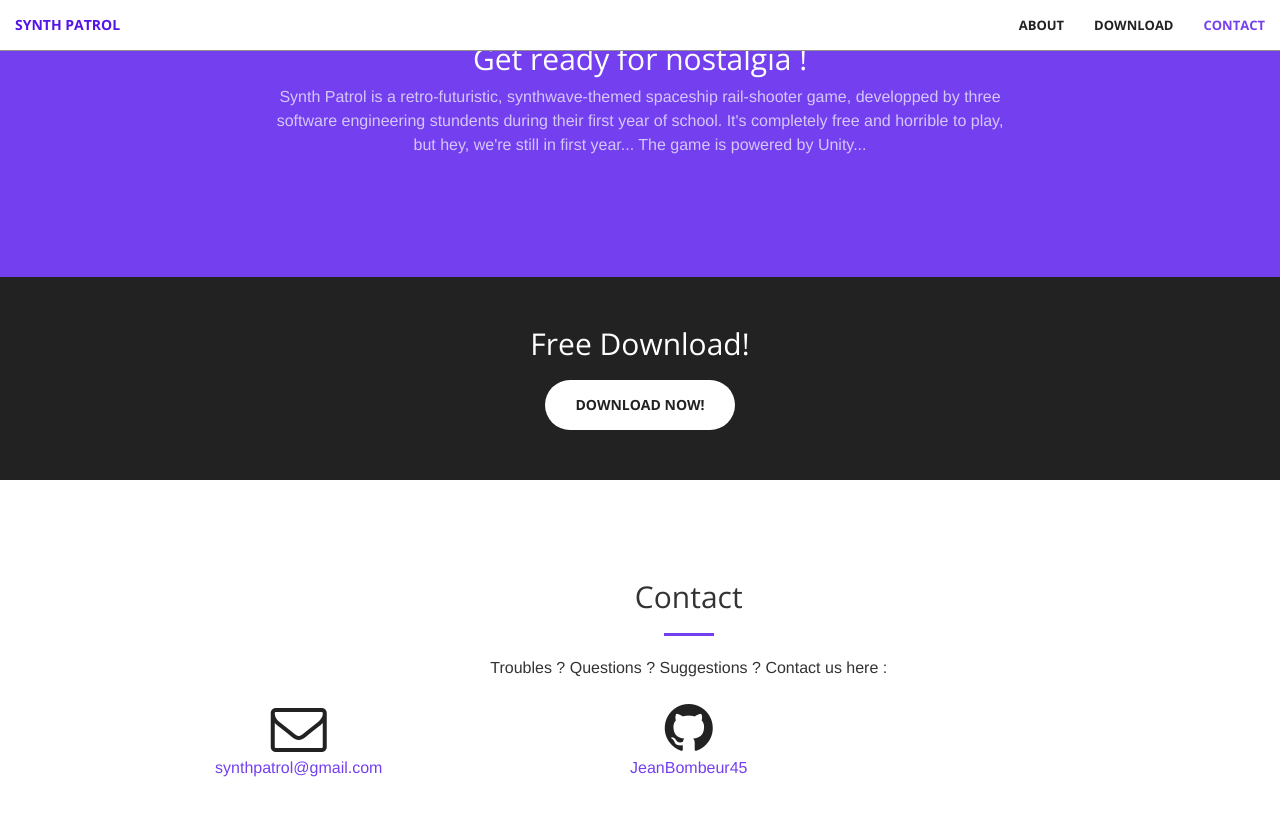
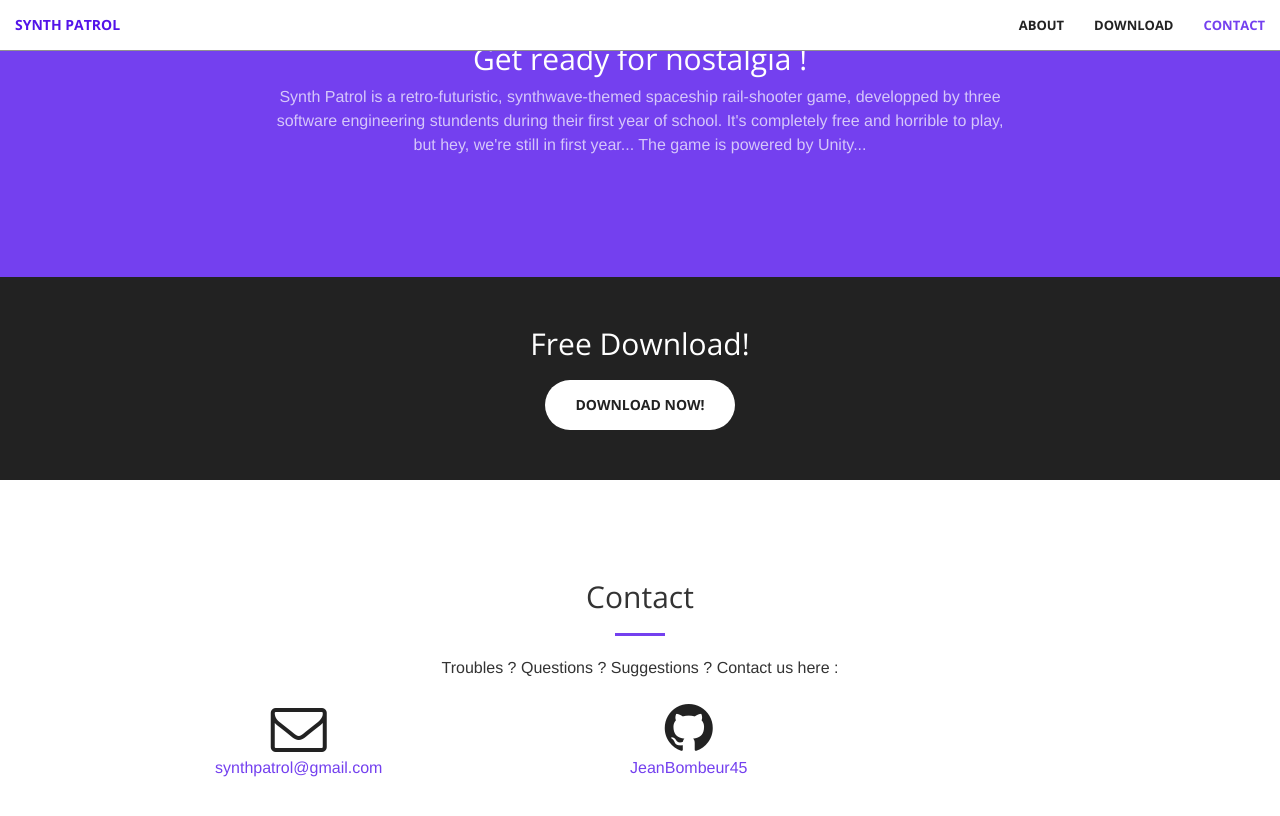
Before and after one commit to JeanBombeur45/Synth-Patrol, a Jekyll site: the page built from index.html, in a window 1280 px wide and 900 px high, scrolled down 958 px. Shown: the top 816 px of the window. Built offline with Jekyll 4.4.1, drawn with Linux system fonts in a browser that asks for light colours.

Commit message:
Update contact.html

```diff
--- a/_includes/contact.html
+++ b/_includes/contact.html
@@ -1,7 +1,7 @@
 <section id="contact">
     <div class="container">
         <div class="row">
-            <div class="col-lg-9 col-lg-offset-2 text-center">
+            <div class="col-lg-8 col-lg-offset-2 text-center">
                 <h2 class="section-heading">Contact</h2>
                 <hr class="primary">
                 <p>Troubles ? Questions ? Suggestions ? Contact us here :</p>
```
